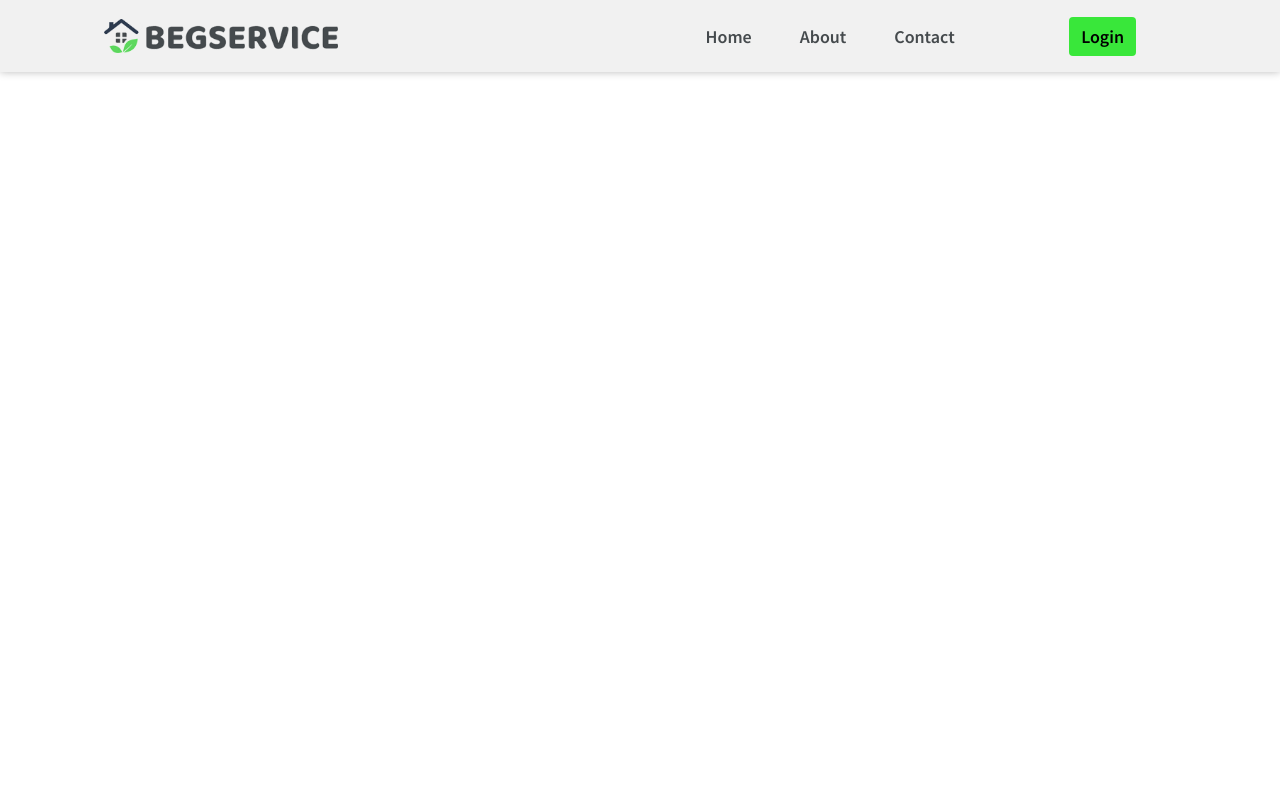
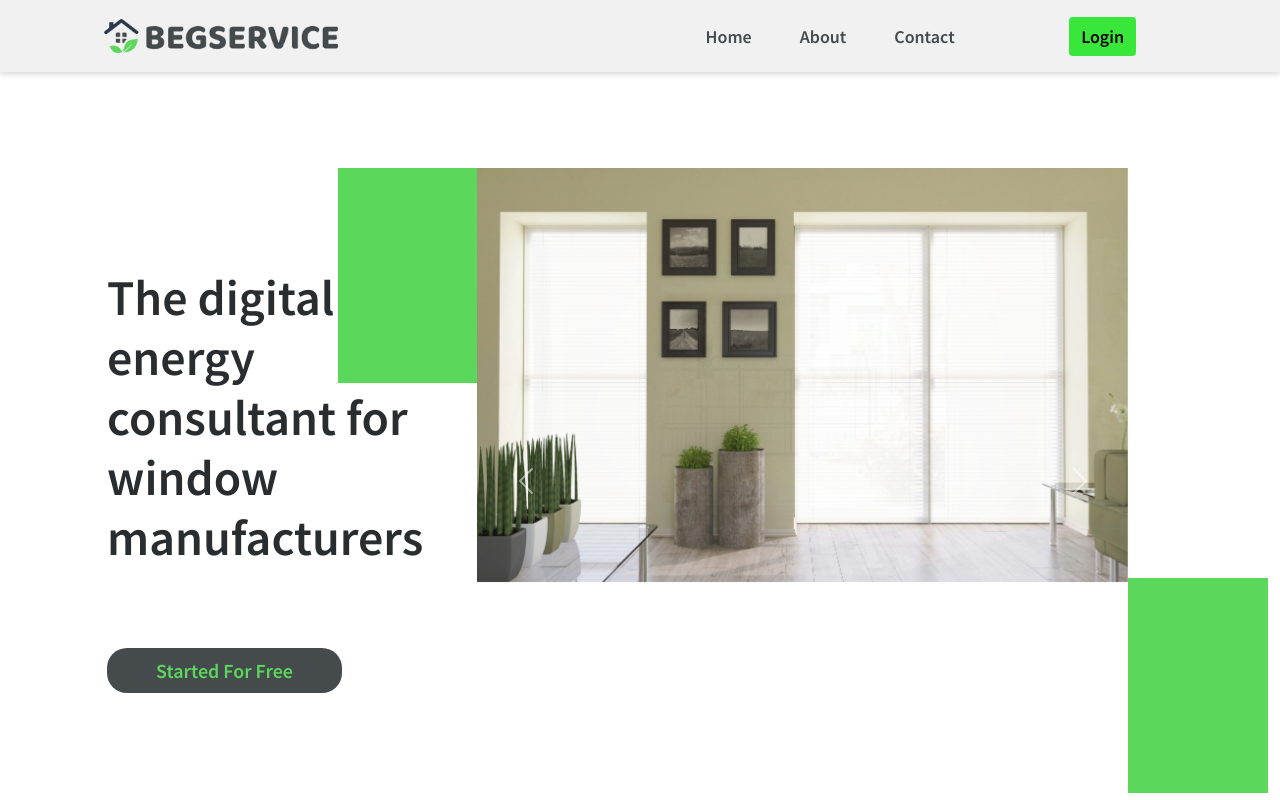
Before and after one commit to tajuddin1/begservice, a plain HTML site: page index.html in a window 1280 px wide. Drawn offline with Linux system fonts and the light colour scheme.

Commit message:
Image Add

```diff
--- a/asset/css/custom.css
+++ b/asset/css/custom.css
@@ -33,3 +33,66 @@
 .menu_link:hover {
     color: #000000;
 }
+
+.color_block {
+    width: 100%;
+    height: 215px;
+    background-color: #5bd85c;
+}
+
+.background-image {
+    width: 100%;
+}
+
+.left_right {
+    width: 15%;
+}
+
+.carousel_wrapper {
+    width: 70%;
+}
+
+.carousel-item {
+    width: 100%;
+    height: 625px;
+}
+
+.tittle_wrapper h2 {
+    font-weight: 600;
+    font-size: 50px;
+    margin-bottom: 80px;
+}
+
+.tittle_wrapper {
+    position: absolute;
+    width: 110%;
+    height: 100%;
+    display: flex;
+    flex-direction: column;
+    color: #292d30;
+    left: 60px;
+    padding-left: 35px;
+    top: 0;
+    justify-content: flex-end;
+}
+
+.tittle_content {
+    width: 35%;
+    display: flex;
+    align-items: flex-end;
+    position: relative;
+}
+
+a.signUp_btn.btn {
+    width: 235px;
+    height: 45px;
+    font-size: 20px;
+    font-weight: 600;
+    display: flex;
+    border-radius: 20px;
+    align-items: center;
+    justify-content: center;
+    color: #5bd85c;
+    background: #454a4d;
+    margin-bottom: 100px;
+}
--- a/index.html
+++ b/index.html
@@ -11,8 +11,8 @@
 </head>
 <div class="main">
     <div class="navbar">
-        <div class="container-fluid px-5">
-            <div class="row w-100 px-5">
+        <div class="container-fluid px-md-5">
+            <div class="row w-100 px-md-5">
                 <div class="col-4 align-item-center d-flex">
                     <div style="width: 250px;" class="p-2">
                         <img class="w-100" src="asset/image/Logox2.png" alt="">
@@ -33,10 +33,60 @@
                 </div>
                 <div class="col-2 align-item-center d-flex justify-content-end">
                     <ul class="mb-0 d-flex list-unstyled">
-                        <li class="d-flex align-items-center px-4">
+                        <li class="d-flex align-items-center px-md-4">
                             <a class="btn btn-primary login_btn" href="#">Login</a>
                         </li>
                     </ul>
+                </div>
+            </div>
+        </div>
+    </div>
+
+
+
+    <div class="body_content_wrapper mt-5">
+        <div class="home_section pt-md-5">
+            <div class="container-fluid">
+                <div class="d-flex">
+                    <div class="tittle_content">
+                        <div class="tittle_wrapper">
+                            <h2>The digital energy consultant for window manufacturers</h2>
+                            <a class="signUp_btn btn" href="#">Started For Free</a>
+                        </div>
+                    </div>
+                    <div class="left_right d-flex justify-content-end p-0">
+                        <div class="color_block"></div>
+                    </div>
+                    <div class="carousel_wrapper p-0">
+                        <div id="carouselExampleFade" class="carousel slide carousel-fade" data-bs-ride="carousel">
+                            <div class="carousel-inner">
+                                <div class="carousel-item active">
+                                    <img src="asset/image/2806.jpg" class="d-block w-100" alt="...">
+                                </div>
+                                <div class="carousel-item">
+                                    <img src="asset/image/empty-door-living-room-interior-background.jpg"
+                                        class="d-block w-100" alt="...">
+                                </div>
+                                <div class="carousel-item">
+                                    <img src="asset/image//glass-window-overlooking-green-garden.jpg"
+                                        class="d-block w-100" alt="...">
+                                </div>
+                            </div>
+                            <button class="carousel-control-prev" type="button" data-bs-target="#carouselExampleFade"
+                                data-bs-slide="prev">
+                                <span class="carousel-control-prev-icon" aria-hidden="true"></span>
+                                <span class="visually-hidden">Previous</span>
+                            </button>
+                            <button class="carousel-control-next" type="button" data-bs-target="#carouselExampleFade"
+                                data-bs-slide="next">
+                                <span class="carousel-control-next-icon" aria-hidden="true"></span>
+                                <span class="visually-hidden">Next</span>
+                            </button>
+                        </div>
+                    </div>
+                    <div class="left_right d-flex justify-content-start p-0 align-items-end">
+                        <div class="color_block"></div>
+                    </div>
                 </div>
             </div>
         </div>
```
Also changed, not shown: asset/image/2806.jpg (added), asset/image/empty-door-living-room-interior-background.jpg (added), 1 other file.
